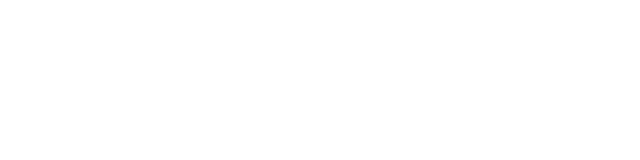
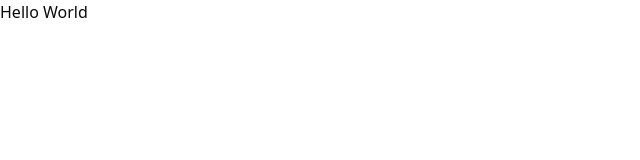
Before and after one commit to ArafatQz/Task_4, a React (Vite) app in the folder project/: page / in a window 1280 px wide. Shown: the top 160 px of the page, without its empty margins (0-640 px from the left). Built offline with nearby package versions, Linux system fonts and the light colour scheme.

Commit message:
more dependencies has been added to the project

```diff
--- a/project/package.json
+++ b/project/package.json
@@ -19,6 +19,7 @@
     "react": "^19.1.0",
     "react-dom": "^19.1.0",
     "react-hook-form": "^7.56.3",
+    "react-router": "^7.6.0",
     "tailwind-merge": "^3.3.0",
     "tailwindcss": "^4.1.6",
     "zod": "^3.24.4",
--- a/project/src/App.tsx
+++ b/project/src/App.tsx
@@ -5,7 +5,7 @@
 
   return (
     <>
-
+     <p>hello world</p>
     </>
   )
 }
--- a/project/src/main.tsx
+++ b/project/src/main.tsx
@@ -1,10 +1,17 @@
-import { StrictMode } from 'react'
 import { createRoot } from 'react-dom/client'
 import './index.css'
-import App from './App.tsx'
+import {
+  createBrowserRouter,
+  RouterProvider,
+} from "react-router";
+
+const router = createBrowserRouter([
+  {
+    path: "/",
+    element: <div>Hello World</div>,
+  },
+]);
 
 createRoot(document.getElementById('root')!).render(
-  <StrictMode>
-    <App />
-  </StrictMode>
+  <RouterProvider router={router} />
 )
```
Also changed, not shown: 1 other file (tests, documents, lock files or other folders).
